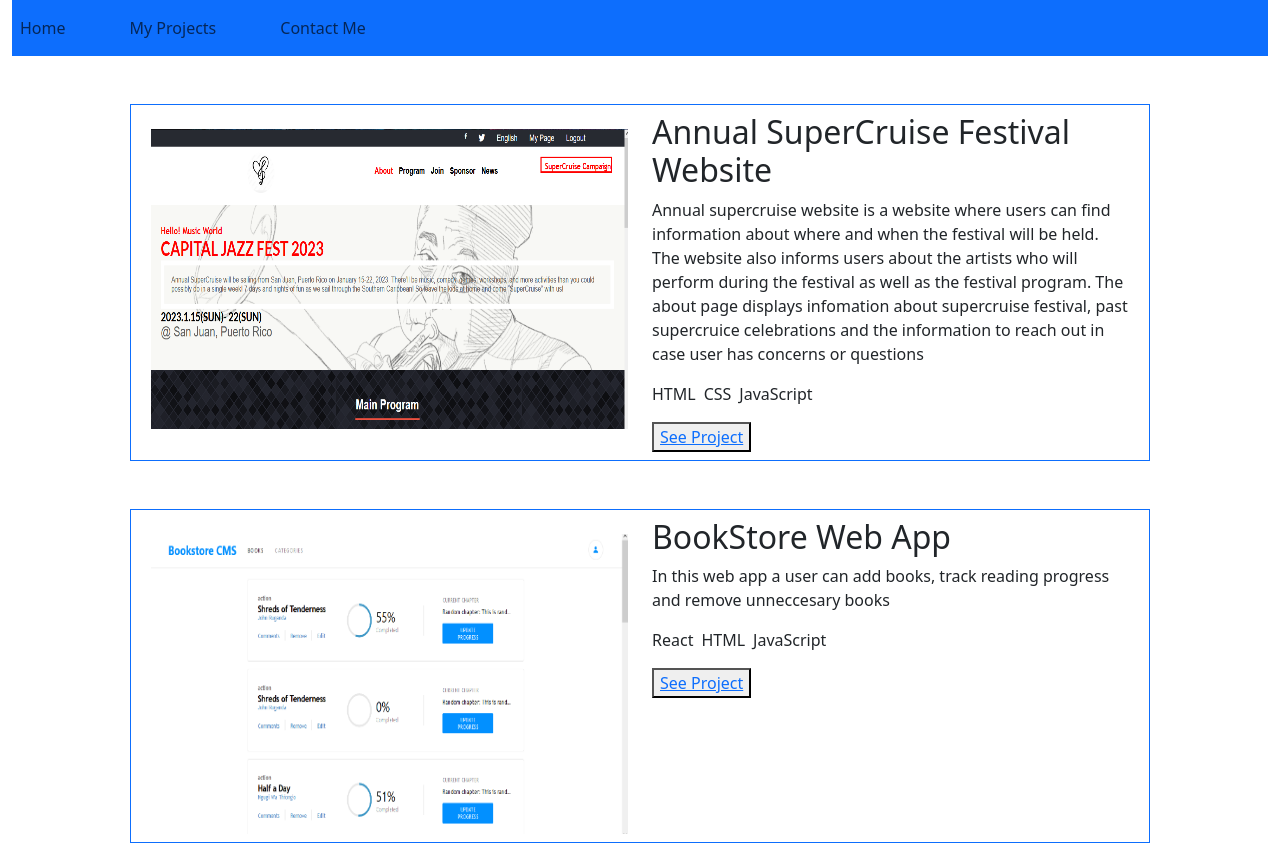
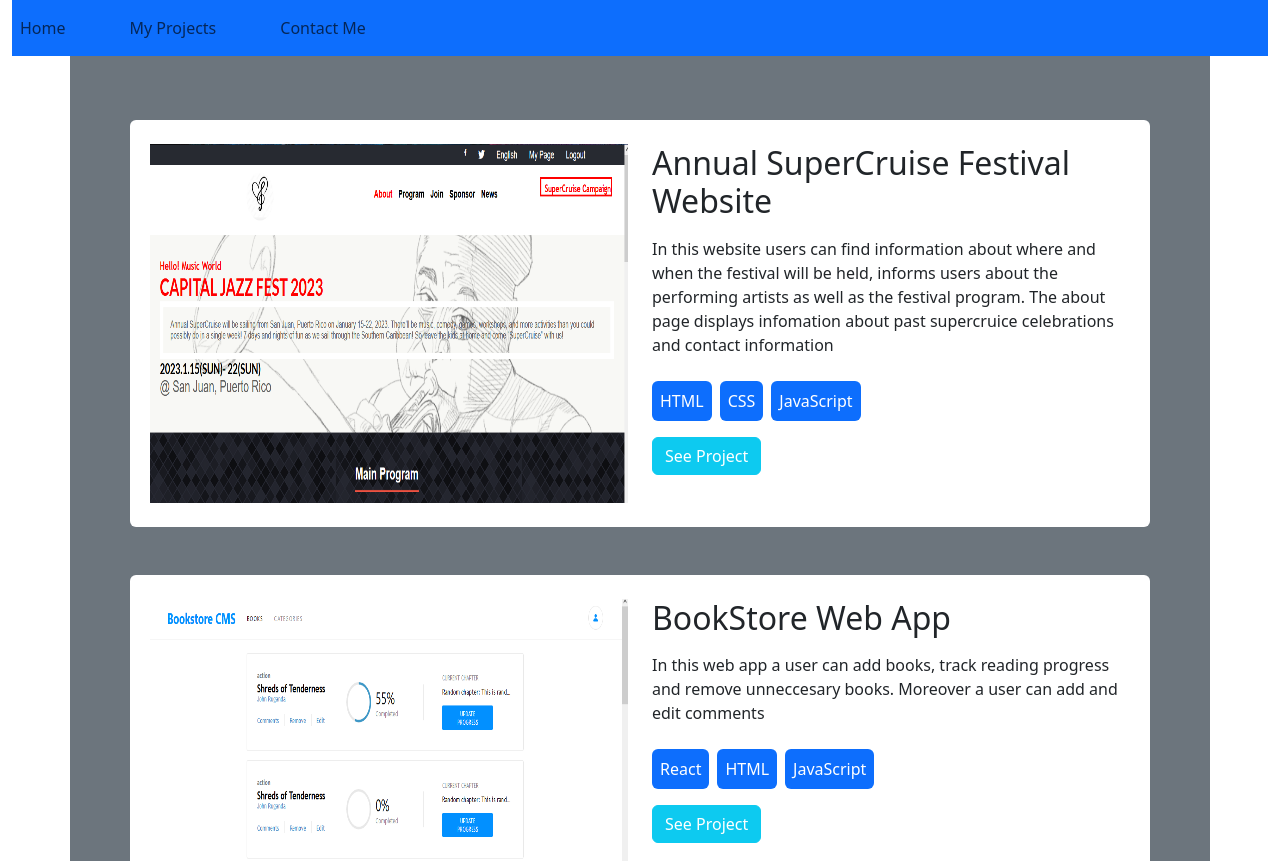
Before and after one commit to Kidd254/My-Portfolio-with-React-and-Bootstrap, a React (Create React App) app: page /projects in a window 1280 px wide. Shown: the top 861 px of the page. Built offline with nearby package versions, Linux system fonts and the light colour scheme.

Commit message:
Add bootstrap classes to make the design appealing

```diff
--- a/src/componentss/ProjectsList.jsx
+++ b/src/componentss/ProjectsList.jsx
@@ -12,7 +12,7 @@ const projects = [
     image: [firstProject, firstProject2],
     alt: 'first Capstone Project',
     heading: 'Annual SuperCruise Festival Website',
-    description: 'Annual supercruise website is a website where users can find information about where and when the festival will be held. The website also informs users about the artists who will perform during the festival as well as the festival program. The about page displays infomation about supercruise festival, past supercruice celebrations and the information to reach out in case user has concerns or questions',
+    description: 'In this website users can find information about where and when the festival will be held, informs users about the performing artists as well as the festival program. The about page displays infomation about past supercruice celebrations and contact information',
     languages: ['HTML', 'CSS', 'JavaScript'],
     projectLink: 'https://kidd254.github.io/Module1-Capstone-Project/',
   },
@@ -21,7 +21,7 @@ const projects = [
     image: [bookstore],
     alt: 'bookstore app image',
     heading: 'BookStore Web App',
-    description: 'In this web app a user can add books, track reading progress and remove unneccesary books',
+    description: 'In this web app a user can add books, track reading progress and remove unneccesary books. Moreover a user can add and edit comments',
     languages: ['React', 'HTML', 'JavaScript'],
     projectLink: 'https://bookstore-react-redux-x12q.onrender.com/',
   },
@@ -55,32 +55,35 @@ const projects = [
 ];
 
 const ProjectList = () => (
-  <div className="container align-items-center justify-content-center">
+  <div className="container align-items-center justify-content-center bg-secondary bg-secondary-light pt-3 pb-3">
     {projects.map((project) => (
-      <div key={project.id} className="row m-5 border border-primary p-2">
+      <div key={project.id} className="row m-5 p-2 bg-white rounded max-h-600 h-500 min-h-450">
         <div className="left col-md-6 align-items-center">
-          <div className="pt-3">
+          <div className="mt-3 mb-3 ratio ratio-4x3">
             <img src={project.image[0]} alt={project.alt} className={`image-fluid ${styles.image}`} />
           </div>
         </div>
-        <div className="right col-md-6">
-          <div>
-            <h2>{project.heading}</h2>
+        <div className="right col-md-6 pt-3 pb-3">
+          <div className="row">
+            <div className="col-md-12">
+              <h2>{project.heading}</h2>
+            </div>
           </div>
-          <div>
+          <div className="h-450 pt-2 pb-2">
             <p>{project.description}</p>
           </div>
           <div>
             <ul className="list-inline">
-              <li className="list-inline-item">{project.languages[0]}</li>
-              <li className="list-inline-item">{project.languages[1]}</li>
-              <li className="list-inline-item">{project.languages[2]}</li>
+              <li className="list-inline-item bg-primary bg-primary-light rounded p-2 text-white">{project.languages[0]}</li>
+              <li className="list-inline-item bg-primary bg-primary-light rounded p-2 text-white">{project.languages[1]}</li>
+              <li className="list-inline-item bg-primary bg--light rounded p-2 text-white">{project.languages[2]}</li>
             </ul>
           </div>
           <div>
-            <button type="button" className="underline">
+            <button type="button" className="btn btn-info cursor-pointer background">
               <a
                 href={project.projectLink}
+                className={`text-white ${styles.underline}`}
               >
                 See Project
               </a>
```
